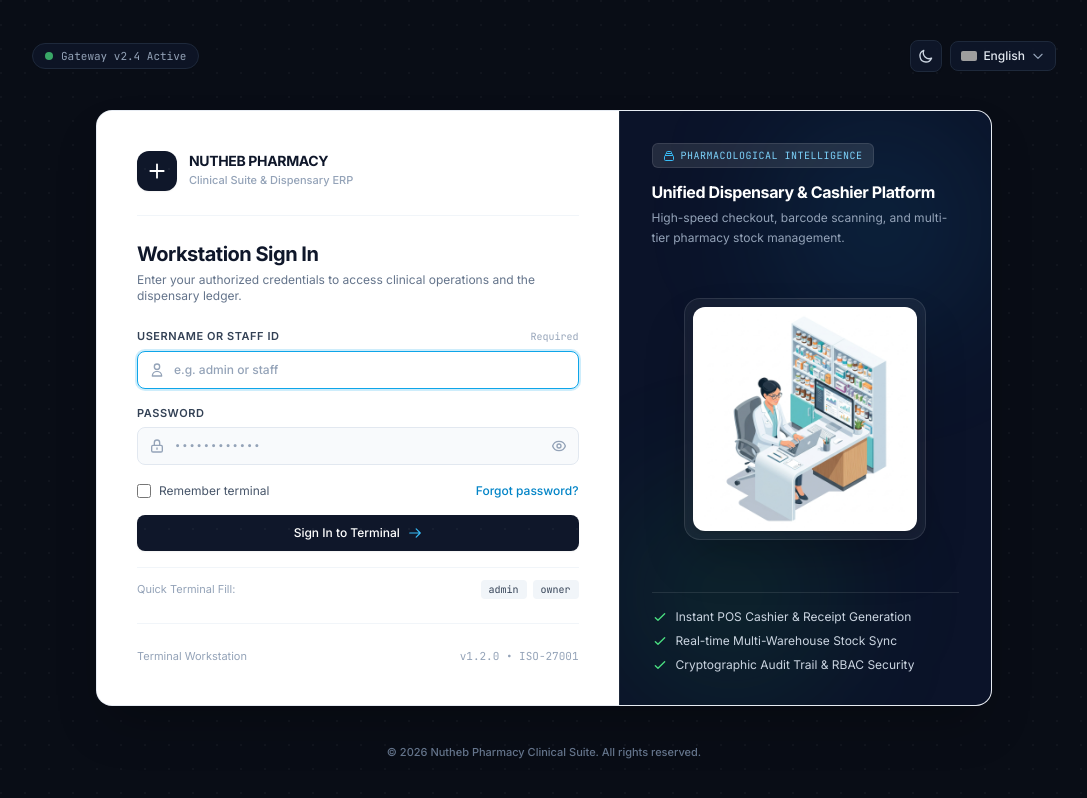
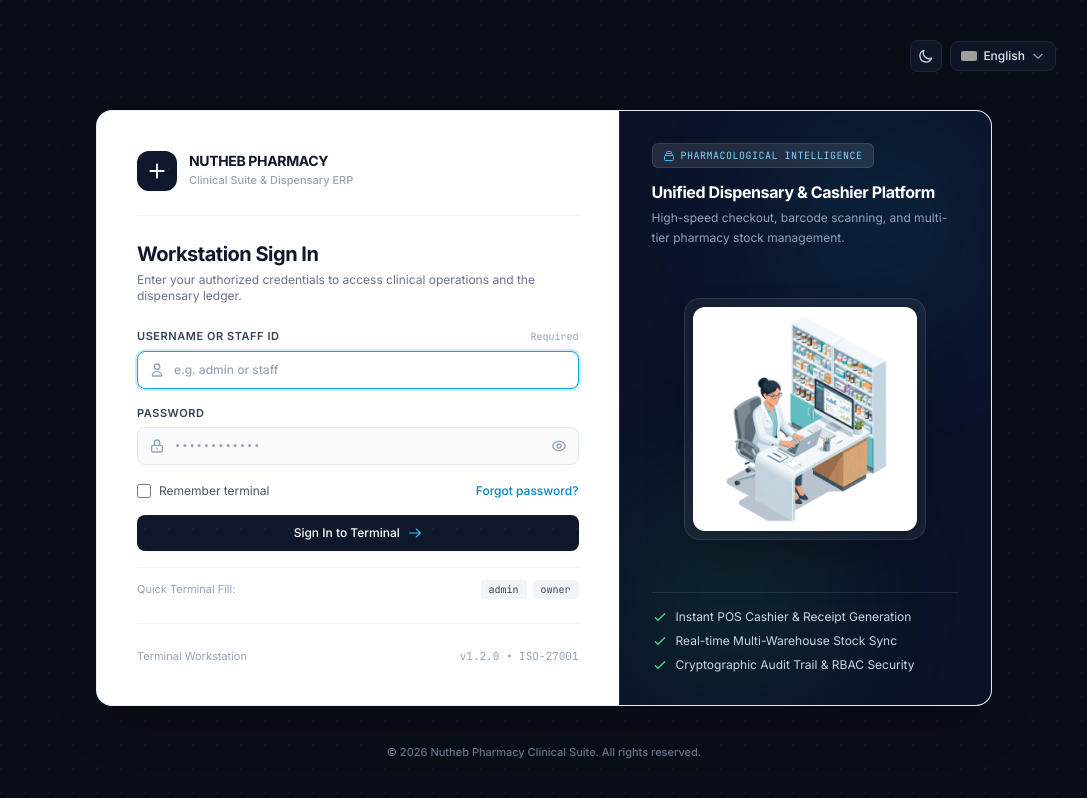
Before and after one commit to Thanu-Un/Pharmacy_Project, a React (Vite) app in the folder client/: page / in a window 1280 px wide. Shown: the whole page, without its empty margins (96-1183 px from the left). Built offline with nearby package versions, Linux system fonts and the light colour scheme; grey boxes are pictures that could not be loaded; a web font is replaced by a local one.

Commit message:
fix(ui): remove Gateway status pill from auth screen header

```diff
--- a/client/src/App.jsx
+++ b/client/src/App.jsx
@@ -100,13 +100,7 @@
           />
 
           {/* Top Bar on Login Screen */}
-          <div className="w-full flex items-center justify-between py-2 relative z-20">
-            {/* System Status Pill */}
-            <div className="inline-flex items-center gap-2 px-3 py-1 rounded-full bg-slate-900/80 border border-slate-800 text-[11px] font-mono text-slate-400 backdrop-blur-sm">
-              <span className="w-2 h-2 rounded-full bg-emerald-400 animate-pulse" />
-              <span>Gateway v2.4 Active</span>
-            </div>
-
+          <div className="w-full flex items-center justify-end py-2 relative z-20">
             {/* Language & Night Mode Switcher */}
             <div className="flex items-center gap-2">
               {/* Night Mode Toggle */}
```
